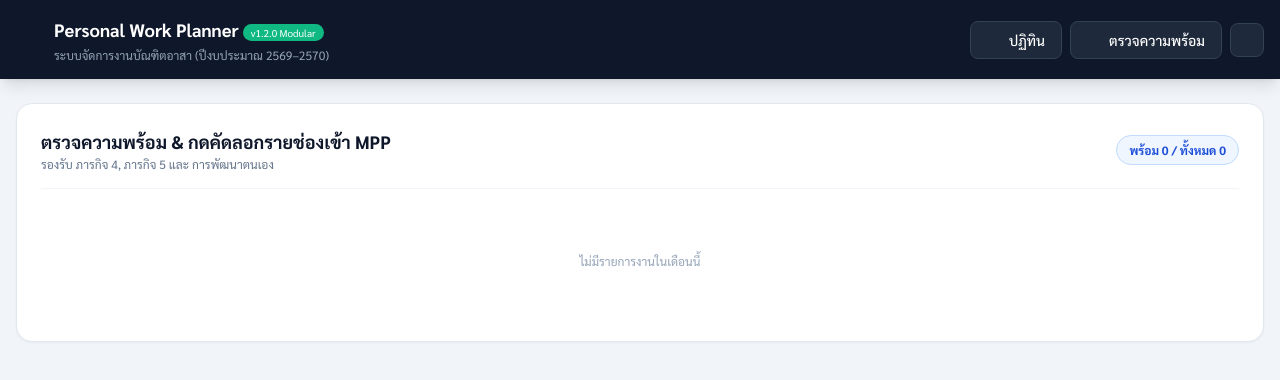
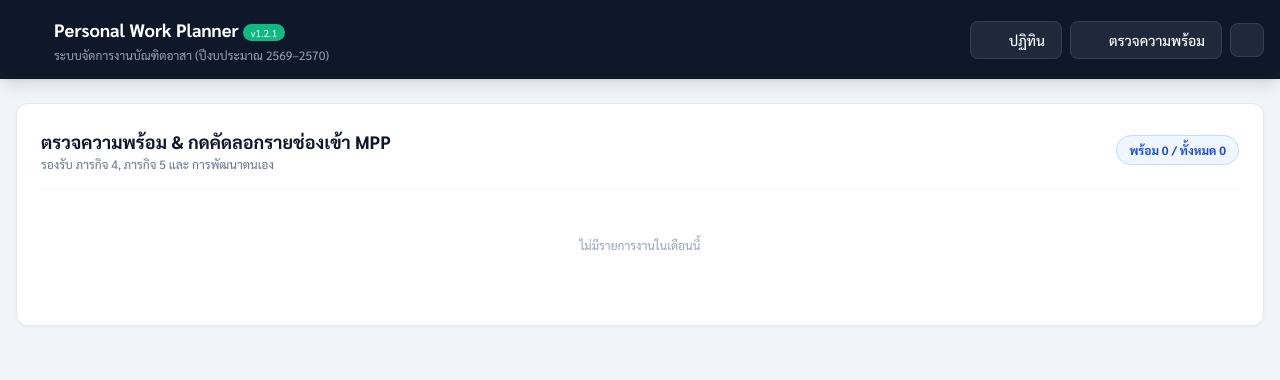
Before and after one commit to Jeffinz/mpp-planner, a plain HTML site: page index.html in a window 1280 px wide. Both pictures are taken after a click on the button "ตรวจความพร้อม". Drawn offline with nearby package versions, Linux system fonts and the light colour scheme.

Commit message:
Update index.html

```diff
--- a/index.html
+++ b/index.html
@@ -3,10 +3,10 @@
   <head>
     <meta charset="UTF-8" />
     <meta name="viewport" content="width=device-width, initial-scale=1.0" />
-    <title>Personal Work Planner v1.2.0 (Clean Modular)</title>
+    <title>Personal Work Planner v1.2.1</title>
     <!-- Tailwind CSS -->
     <script src="https://cdn.tailwindcss.com"></script>
-    <!-- Lucide Icons -->
+    <!-- Lucide Icons CDN -->
     <script src="https://unpkg.com/lucide@latest"></script>
     <!-- Custom CSS -->
     <link rel="stylesheet" href="style.css" />
@@ -33,7 +33,7 @@
         >
           <div class="flex items-center gap-2.5">
             <i
-              data-lucide="cloud-lightning"
+              data-lucide="calendar"
               class="text-emerald-400 w-6 h-6 sm:w-7 sm:h-7 animate-pulse"
             ></i>
             <div>
@@ -41,7 +41,7 @@
                 Personal Work Planner
                 <span
                   class="text-[10px] bg-emerald-500 text-white px-2 py-0.5 rounded-full font-normal"
-                  >v1.2.0 Modular</span
+                  >v1.2.1</span
                 >
               </h1>
               <p class="text-[10px] sm:text-xs text-slate-400">
@@ -281,9 +281,9 @@
       </div>
 
       <!-- TAB 2: WEB APP READINESS -->
-      <div id="tab-readiness" class="hidden space-y-4">
+      <div id="tab-readiness" class="hidden space-y-4 sm:space-y-6">
         <div
-          class="bg-white p-4 sm:p-6 rounded-2xl border border-slate-200 shadow-sm space-y-4"
+          class="bg-white p-4 sm:p-6 rounded-xl border border-slate-200 shadow-sm"
         >
           <div
             class="flex flex-col sm:flex-row justify-between items-start sm:items-center pb-2 sm:pb-4 border-b border-slate-100 gap-2"
```
